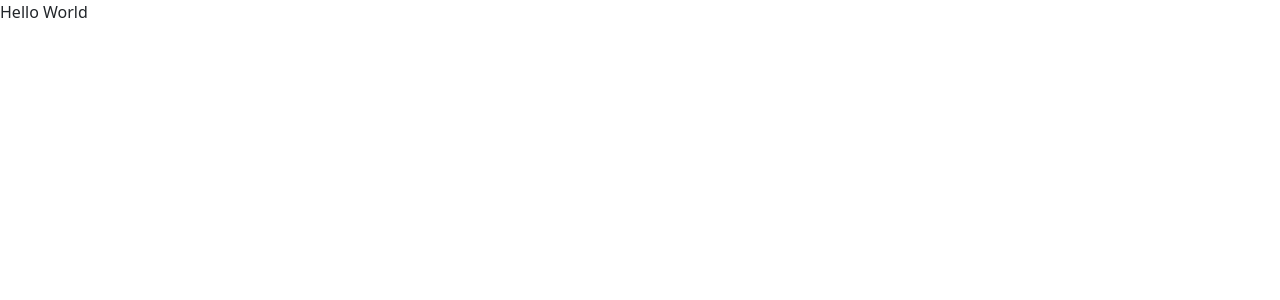
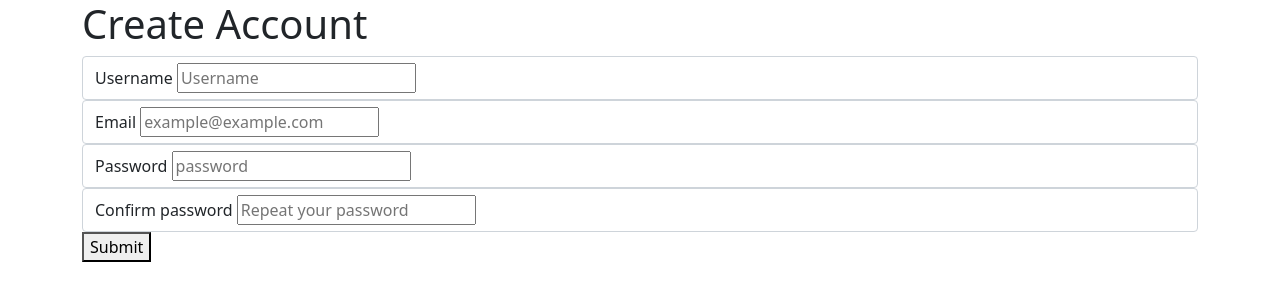
Before and after one commit to Manojlovic1998/Client-side-Form-Validation, a plain HTML site: page index.html in a window 1280 px wide. Drawn offline with nearby package versions, Linux system fonts and the light colour scheme.

Commit message:
Add form to index page

```diff
--- a/index.html
+++ b/index.html
@@ -1,18 +1,53 @@
 <!DOCTYPE html>
 <html lang="en">
+
 <head>
     <meta charset="UTF-8">
     <meta name="viewport" content="width=device-width, initial-scale=1.0">
     <title>Document</title>
     <!-- Bootstrap CSS -->
-    <link href="https://cdn.jsdelivr.net/npm/bootstrap@5.0.0-beta1/dist/css/bootstrap.min.css" rel="stylesheet" integrity="sha384-giJF6kkoqNQ00vy+HMDP7azOuL0xtbfIcaT9wjKHr8RbDVddVHyTfAAsrekwKmP1" crossorigin="anonymous">
+    <link href="https://cdn.jsdelivr.net/npm/bootstrap@5.0.0-beta1/dist/css/bootstrap.min.css" rel="stylesheet"
+        integrity="sha384-giJF6kkoqNQ00vy+HMDP7azOuL0xtbfIcaT9wjKHr8RbDVddVHyTfAAsrekwKmP1" crossorigin="anonymous">
     <!-- Bootstrap JS -->
-    <script src="https://cdn.jsdelivr.net/npm/@popperjs/core@2.5.4/dist/umd/popper.min.js" integrity="sha384-q2kxQ16AaE6UbzuKqyBE9/u/KzioAlnx2maXQHiDX9d4/zp8Ok3f+M7DPm+Ib6IU" crossorigin="anonymous"></script>
-    <script src="https://cdn.jsdelivr.net/npm/bootstrap@5.0.0-beta1/dist/js/bootstrap.min.js" integrity="sha384-pQQkAEnwaBkjpqZ8RU1fF1AKtTcHJwFl3pblpTlHXybJjHpMYo79HY3hIi4NKxyj" crossorigin="anonymous"></script>
+    <script src="https://cdn.jsdelivr.net/npm/@popperjs/core@2.5.4/dist/umd/popper.min.js"
+        integrity="sha384-q2kxQ16AaE6UbzuKqyBE9/u/KzioAlnx2maXQHiDX9d4/zp8Ok3f+M7DPm+Ib6IU"
+        crossorigin="anonymous"></script>
+    <script src="https://cdn.jsdelivr.net/npm/bootstrap@5.0.0-beta1/dist/js/bootstrap.min.js"
+        integrity="sha384-pQQkAEnwaBkjpqZ8RU1fF1AKtTcHJwFl3pblpTlHXybJjHpMYo79HY3hIi4NKxyj"
+        crossorigin="anonymous"></script>
     <!-- Core JS -->
     <script src="static/js/form-script.js"></script>
 </head>
+
 <body>
-    Hello World
+    <div class="container">
+        <div class="row">
+            <div class="col-12">
+                <h1>Create Account</h1>
+            </div>
+            <div class="col-12">
+                <form class="form" id="form" action="">
+                    <div class="form-control">
+                        <label for="username">Username</label>
+                        <input type="text" placeholder="Username" id="username">
+                    </div>
+                    <div class="form-control">
+                        <label for="email">Email</label>
+                        <input type="email" placeholder="example@example.com" id="email">
+                    </div>
+                    <div class="form-control">
+                        <label for="password">Password</label>
+                        <input type="password" placeholder="password" id="password">
+                    </div>
+                    <div class="form-control">
+                        <label for="password2">Confirm password</label>
+                        <input type="password" placeholder="Repeat your password" id="password2">
+                    </div>
+                    <button>Submit</button>
+                </form>
+            </div>
+        </div>
+    </div>
 </body>
+
 </html>
```
